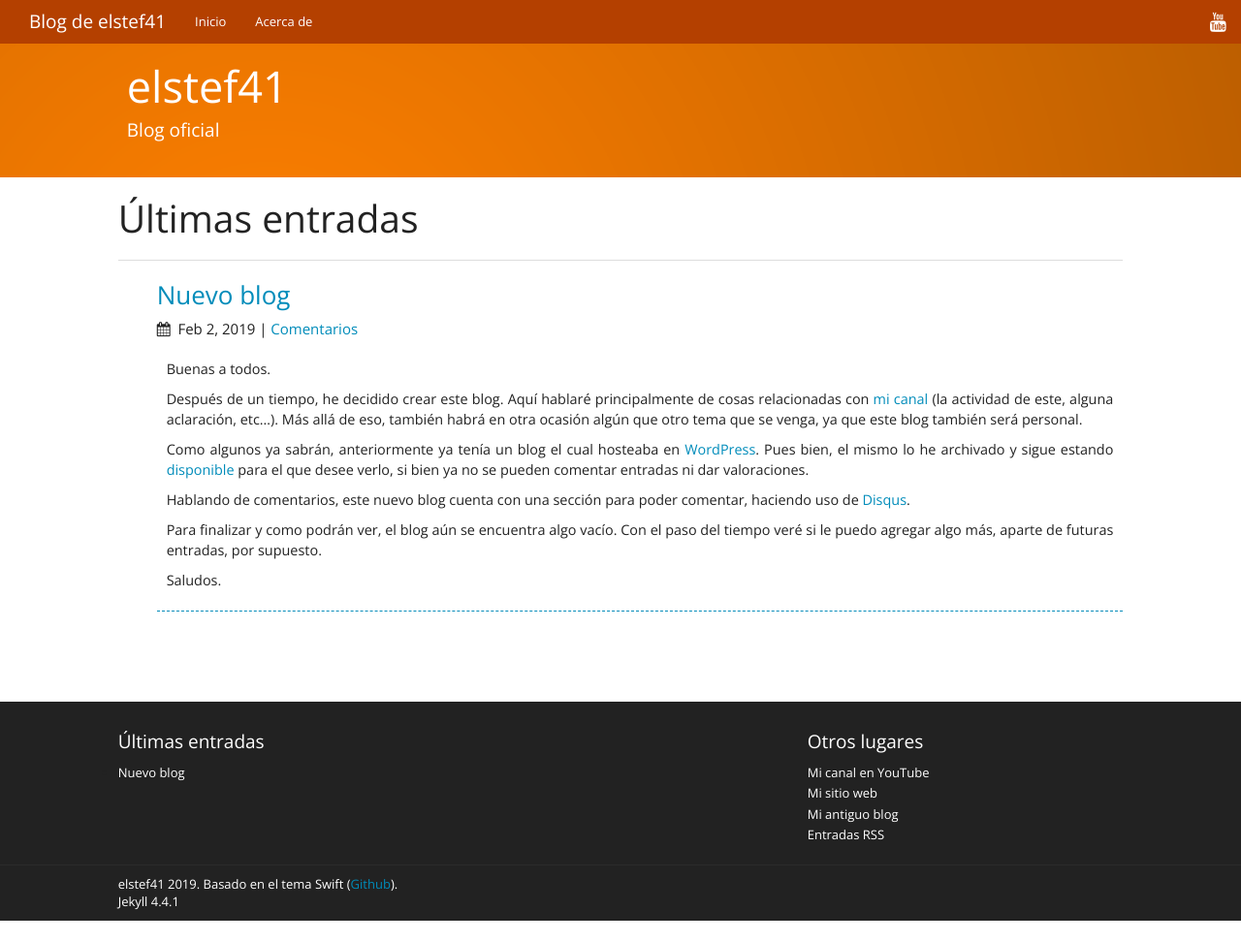
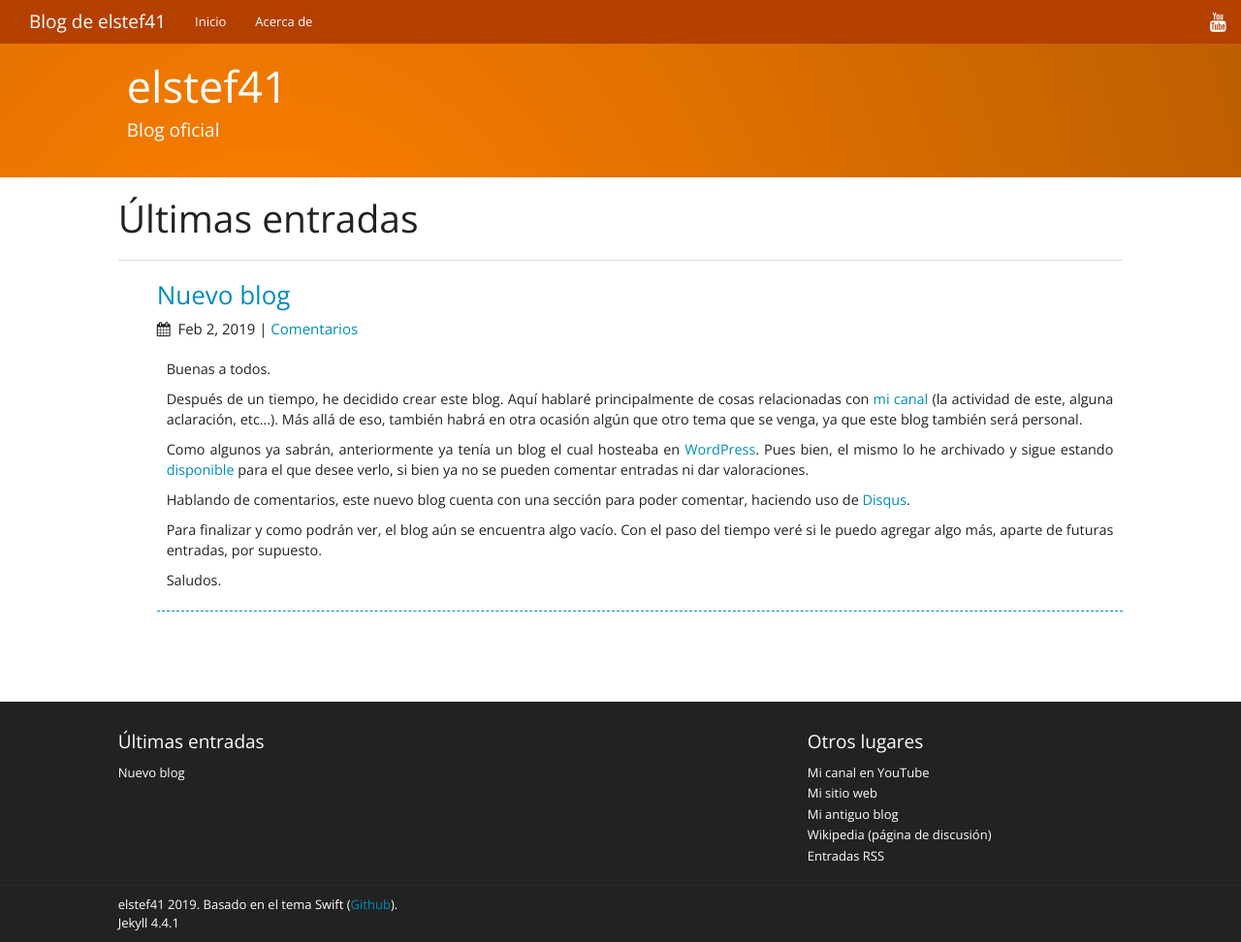
Before and after one commit to elstef41/legacy-blog, a Jekyll site: the page built from index.md, in a window 1280 px wide and 972 px high. Shown: the whole window at 97% size. Built offline with Jekyll 4.4.1, drawn with Linux system fonts in a browser that asks for light colours; nearby versions of some CDN libraries.

Commit message:
Update footer.html

```diff
--- a/_includes/footer.html
+++ b/_includes/footer.html
@@ -22,6 +22,7 @@
                       <a href="https://www.youtube.com/user/elstef41">Mi canal en YouTube</a><br>
                       <a href="http://soyuncapo100.es.tl">Mi sitio web</a><br>
                       <a href="https://elstef41.wordpress.com">Mi antiguo blog</a><br>
+                      <a href="https://es.wikipedia.org/wiki/Usuario_discusión:Elstef41">Wikipedia (página de discusión)</a><br>
                       <a href="https://elstef41.gitlab.io/feed.xml">Entradas RSS</a><br>
                       </div>
                   </div>
```
